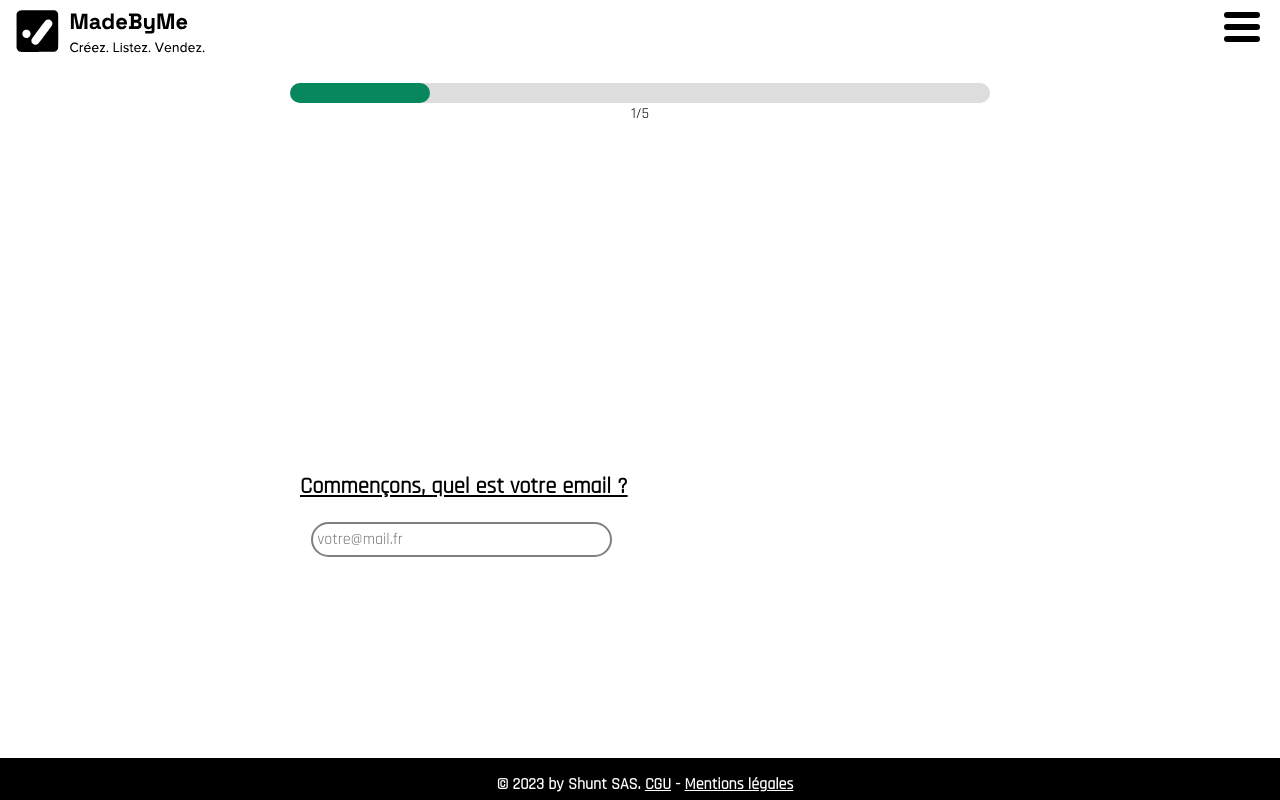
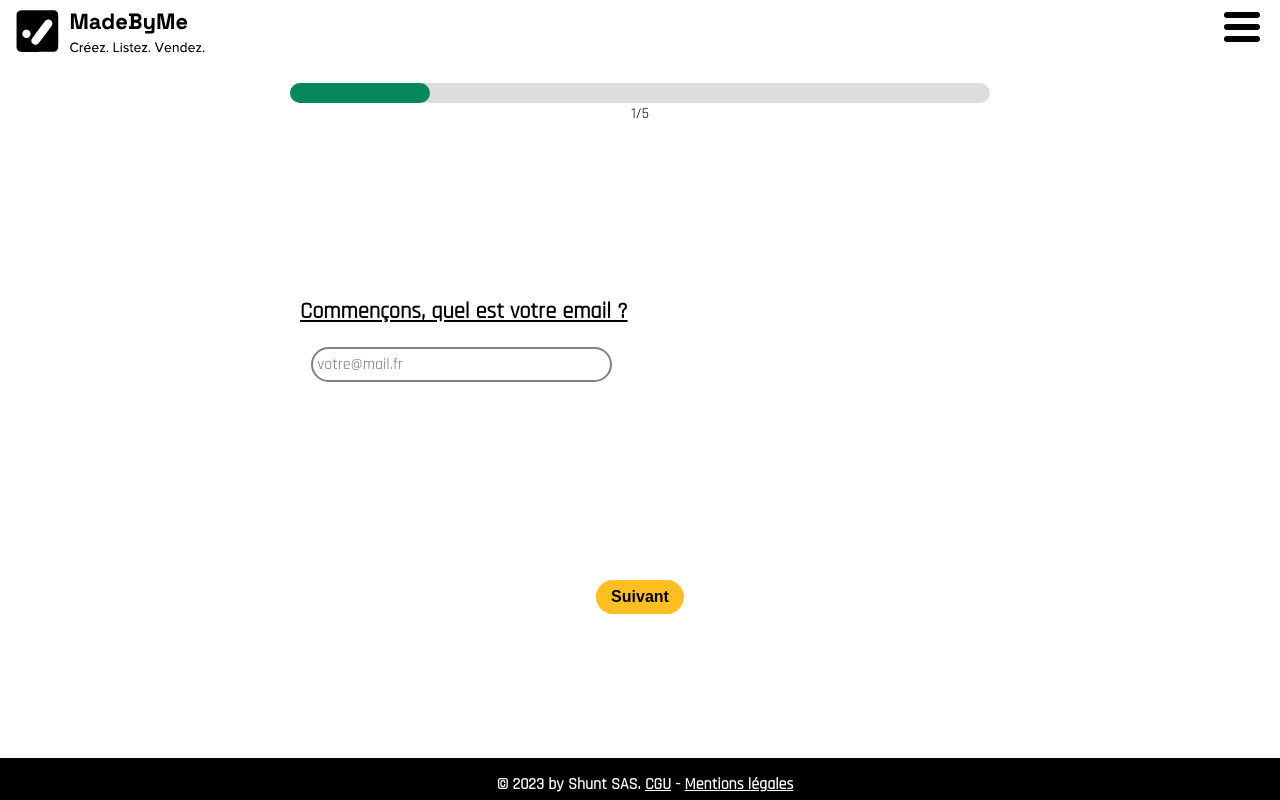
Before and after one commit to PierreEsseul/mbm-create-front-shop, a React (Create React App) app: page /create-shop in a window 1280 px wide. Shown: the top 800 px of the page. Built offline with nearby package versions, Linux system fonts and the light colour scheme.

Commit message:
Maj de dev

```diff
--- a/src/components/HomePage/Elements/Elements.css
+++ b/src/components/HomePage/Elements/Elements.css
@@ -85,31 +85,15 @@ h2 {
     align-items: center;
 }
 
-.home-page__newsletter form{
-    display: flex;
-    justify-content: space-around;
-}
-
-.home-page__newsletter input{
-    font-weight: bold;
-    font: inherit;
-    padding: 0.3rem;
-    border-radius: 20px;
-    border: 1px solid gray;
-    background-color: white;
-    max-width: 100%;
-}
-
 .home-page__contact {
     background-color: #91c1ed;
     width: 100%;
     height: 90px;
-    margin-top: 30px;
-    margin-bottom: 2.6rem;
+    margin-top: 15px;
+    margin-bottom: 1.7rem;
     display: flex;
     justify-content: space-around;
     align-items: center;
-
 }
 
 .home-page__contact-logo {
@@ -117,6 +101,7 @@ h2 {
     display: flex;
     justify-content: space-around;
 }
+
 .create-shop{
     width: 100%;
     margin: 30px 0px 30px 0px;
@@ -143,6 +128,10 @@ h2 {
         border: 1px solid black;
         color:black;
         background-color: white;
+    }
+
+    .home-page__contact {
+        margin-bottom: 1.7rem;
     }
 
 }
--- a/src/components/HomePage/Elements/GetStart.js
+++ b/src/components/HomePage/Elements/GetStart.js
@@ -2,31 +2,6 @@ import React, { useState } from 'react';
 import axios from 'axios';
 
 const GetStart = () => {
-    const [enteredEmail, setEnteredEmail] = useState('');
-
-    const emailChangeHandler = (event) => {
-        setEnteredEmail(event.target.value);
-    };
-
-    const submitHandler = (event) => {
-        event.preventDefault();
-
-        const mbmEmail = 'hello@madebyme.app';
-
-        axios.get('http://votreserveur.com/api/send-email', {
-            params: {
-                email: mbmEmail
-            }
-            })
-            .then(response => {
-            console.log(response);
-            })
-            .catch(error => {
-            console.log(error);
-            });
-
-        setEnteredEmail('');
-    }
 
     return (
         <div className='home-page__getStart'>
@@ -40,17 +15,6 @@ const GetStart = () => {
             <div className='home-page__getStart-image'>
                 <img src="/img/svg/constructPaint.svg" alt="image de personne créant un site internet" />
             </div>
-            <div className='home-page__newsletter'>
-                <p>Abonnez-vous pour plus d'infos et d'actu !</p>
-                <form onSubmit={submitHandler}>
-                    <div>
-                        <input type="email" value={enteredEmail} onChange={emailChangeHandler} placeholder="votre@mail.fr" required />
-                    </div>
-                    <div>
-                        <button type='submit'>S'abonner</button>
-                    </div>
-                </form>
-            </div>
         </div>
     );
 };
--- a/src/components/NewShop/NewArticleForm/Step4.js
+++ b/src/components/NewShop/NewArticleForm/Step4.js
@@ -68,7 +68,7 @@ const Step4 = (props) => {
                             value={props.onValueCity}
                             onChange={props.onChangeCity}
                         />
-                        <label>Heures :</label>
+                        <label>Heures d'ouverture :</label>
                         <input
                             type="text"
                             name="hours"
--- a/src/components/NewShop/NewArticleForm/Steps.css
+++ b/src/components/NewShop/NewArticleForm/Steps.css
@@ -1,5 +1,5 @@
 .new-boutique__controls {
-    height: 500px;
+    height: 400px;
     margin-top: 0.7rem;
     margin-bottom: 1rem;
     width: 100%;
@@ -54,7 +54,7 @@ input:focus, textarea:focus {
     flex-direction: column;
 }
 
-button, .redirection{
+.redirection{
     width: auto;
     padding: 5px 8px 5px 8px;
     text-align: center;
@@ -103,13 +103,13 @@ h2 {
 
 @media (max-height: 550px) {
     .new-boutique__controls {
-        height: 400px;
+        height: 450px;
     }
 }
 
 @media (min-width: 769px) {
     .new-boutique__controls {
-        height: 50rem;
+        height: 450px;
         display: flex;
         flex-direction: column;
         justify-content: center;
--- a/src/components/NewShop/ShopFormSteps.css
+++ b/src/components/NewShop/ShopFormSteps.css
@@ -5,7 +5,22 @@ body {
 
 form {
     width: auto;
+    height: 400px;
     margin-top: 15px;
+}
+
+button {
+    border: 3px solid red;
+    width: auto;
+    height: 34px;
+    font-size: 1rem;
+    font-weight: bold;
+    padding: 5px 15px 5px 15px;
+    text-align: center;
+    background-color: #ffbf23;
+    border: none;
+    border-radius: 23px;
+    color: black;
 }
 
 .new-boutique__arrows {
--- a/src/components/NewShop/ShopFormSteps.js
+++ b/src/components/NewShop/ShopFormSteps.js
@@ -230,10 +230,6 @@ const ShopFormSteps = (props, title) => {
         const inputs = [[enteredMail], [enteredShopName], [enteredArticleName, enteredDescription, enteredAmount], [checkRecovers], [checkPayments]];
         if (currentStep === 2){
             saveArticleDataHandler();
-            // console.log('goToNextStep() - articles :>> ', articles);
-            // Soit enregistrement de tous les images en meme temps (dans le goToNextStep())
-            // saveImages(articles.map((article) => article.image));
-
         }
 
         if (currentStep === 0){
```
